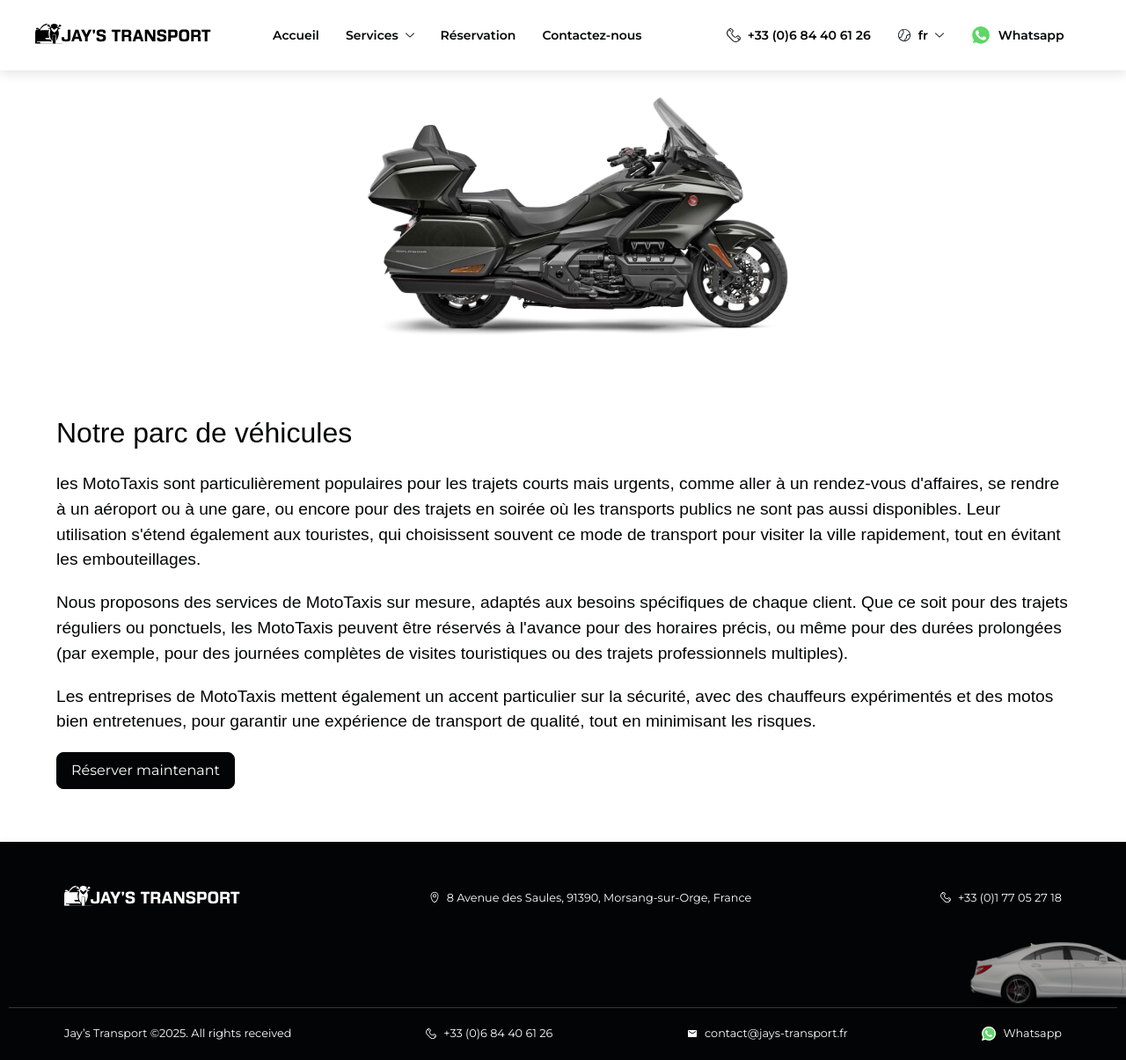
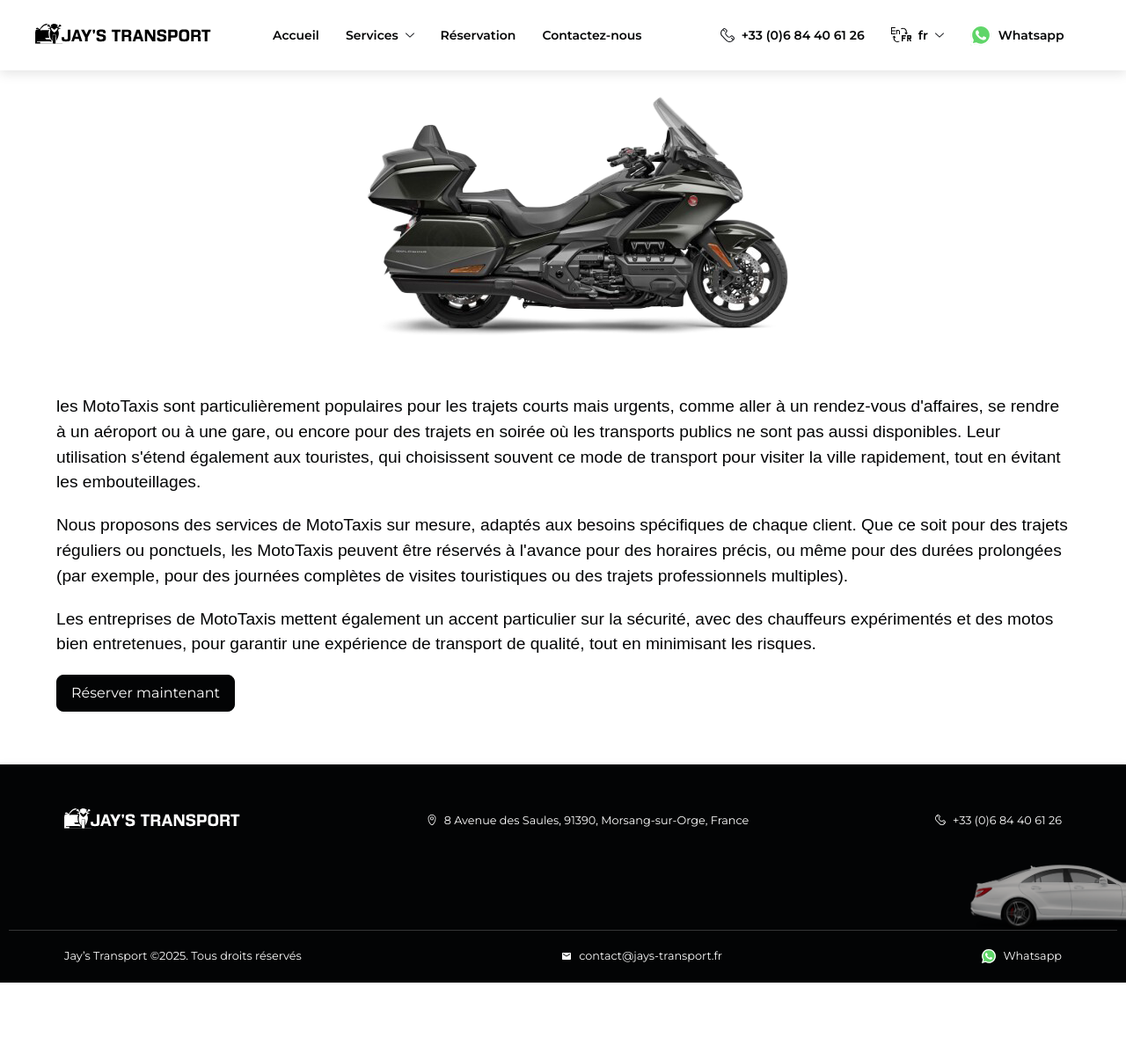
Before and after one commit to jana-94/jays-transport, a Next.js app: page /pages/MotoTaxi in a window 1280 px wide. Shown: the whole page at 88% size. After the commit the page ends 1117 px from the top, so only its background shows below. Built offline with nearby package versions, Linux system fonts and the light colour scheme.

Commit message:
fixed language icon

```diff
--- a/src/app/components/Footer/Footer.jsx
+++ b/src/app/components/Footer/Footer.jsx
@@ -42,8 +42,8 @@ const Footer = () => {
         >
         <span className="address flex"><img className="mr-2 h-3 w-3" src="/img/marker.svg" /> <p className='hide-bottom-txt'> 8 Avenue des Saules, 91390, Morsang-sur-Orge, France </p></span>
         </Link>
-        <Link href="tel:+33177052718" className="address-content">
-          <span className="address flex"><img className="mr-2 h-3 w-3" src="/img/call_white.svg" /> <p className='hide-bottom-txt'>+33 (0)1 77 05 27 18 </p></span>
+        <Link href="tel:+33684406126" className="address-content">
+          <span className="address flex"><img className="mr-2 h-3 w-3" src="/img/call_white.svg" /> <p className='hide-bottom-txt'> +33 (0)6 84 40 61 26 </p></span>
         </Link>
       </div>
       <div style={{ width: '100%' }}>
@@ -53,12 +53,9 @@ const Footer = () => {
       <div className='footer-bottom'>
         <div className="address-content">
           <p className="address flex">
-            {t('title')} &copy;{new Date().getFullYear()}. All rights received
+            {t('title')} &copy;{new Date().getFullYear()}. {t('rightsreserved')}
           </p>
         </div>
-        <Link href="tel:+33684406126" className="address-content">
-          <span className="address flex"><img className="mr-2 h-3 w-3" src="/img/call_white.svg" /> <p className='hide-bottom-txt'> +33 (0)6 84 40 61 26 </p></span>
-        </Link>
         <Link href="mailto:contact@jays-transport.fr" className="address-content">
           <span className="address flex"> <img className="mr-2 h-3 w-3" src="/img/mail.svg" /> <p className='hide-bottom-txt'> contact@jays-transport.fr </p></span>
         </Link>
--- a/src/app/components/header/Header.jsx
+++ b/src/app/components/header/Header.jsx
@@ -78,7 +78,7 @@ const Header = () => {
             <h1 className='nav-title flex'><img className='mr-2' src='/img/call.svg' /> +33 (0)6 84 40 61 26</h1>
           </Link>
           <div className='dropdown'>
-            <h1 className='nav-title flex'><img className='mr-2' src='/img/lang.svg' /> {language} <img className='ml-2' src='/img/down-arrow.svg' /></h1>
+            <h1 className='nav-title flex'><img className='mr-2' src='/img/lang_new.svg' /> {language} <img className='ml-2' src='/img/down-arrow.svg' /></h1>
             <div className='dropdown-content'>
               <div onClick={() => changeLanguage('en')} className='dropdown-item'>
                 <Image height={20} width={20} className='mr-2' src='/img/en.png' alt='English' />
@@ -111,7 +111,7 @@ const Header = () => {
               <span style={{ display: 'flex', alignItems: 'center' }} ><img className='mr-2 h-3 w-4' src='/img/call.svg' /><h1 className='nav-title call-hide'> +33 (0)6 84 40 61 26</h1></span>
             </Link>
             <div className='dropdown'>
-              <span style={{ display: 'flex', alignItems: 'center' }} > <img className='mr-2 h-3 w-4' src='/img/lang.svg' /><h1 className='nav-title'> {language} </h1> <img className='ml-2' src='/img/down-arrow.svg' /> </span>
+              <span style={{ display: 'flex', alignItems: 'center' }} > <img className='mr-2 h-3 w-4' src='/img/lang_new.svg' /><h1 className='nav-title'> {language} </h1> <img className='ml-2' src='/img/down-arrow.svg' /> </span>
               <div className='dropdown-content'>
                 <div onClick={() => { changeLanguage('en'); handleOptionClick(); }} className='dropdown-item'>
                   <Image height={20} width={20} className='mr-2 h-4 w-4' src='/img/en.png' alt='English' />
--- a/src/app/language/en.json
+++ b/src/app/language/en.json
@@ -92,5 +92,6 @@
   "at": "at",
   "service": "service",
   "bags": "Bags",
-  "nopass": "Number of passengers"
+  "nopass": "Number of passengers",
+  "rightsreserved": "All rights reserved"
 }
--- a/src/app/language/fr.json
+++ b/src/app/language/fr.json
@@ -92,5 +92,6 @@
   "at": "à",
   "service": "service",
   "bags": "Sacs",
-  "nopass": "Nombre de passagers"
+  "nopass": "Nombre de passagers",
+  "rightsreserved": "Tous droits réservés"
 }
--- a/src/app/pages/MotoTaxi/page.jsx
+++ b/src/app/pages/MotoTaxi/page.jsx
@@ -12,7 +12,6 @@ export default function MotoTaxi() {
       <div className='banner-outline'>
       <img className='banner-moto' src="/img/bike_new.png" alt="bike"/>
       </div>
-      <h1 className='moto-heading'>{t('fleet')}</h1>
       <p className='moto-content'>{t('mototaxiUsage')}</p>
       <p className='moto-content'>{t('mototaxiCustom')}</p>
       <p className='moto-content'>{t('mototaxiSafety')}</p>
--- a/src/app/pages/vtc/page.jsx
+++ b/src/app/pages/vtc/page.jsx
@@ -14,7 +14,7 @@ export default function Vtc() {
       <p className='moto-content'>{t('vtcIntro')}</p>
       <h1 className='moto-heading'>{t('transportForIndividuals')}</h1>
       <p className='moto-content'>{t('individualServiceArea')}</p>
-      <h1 className='moto-heading'>{t('availableFor')}</h1>
+      <h1 className='moto-content'>{t('availableFor')}</h1>
       <ul className='vtc-list'>
         <li className='moto-content'>{t('races')}</li>
         <li className='moto-content'>{t('stationAirportTransfers')}</li>
```
Also changed, not shown: public/img/lang_new.svg (added).
